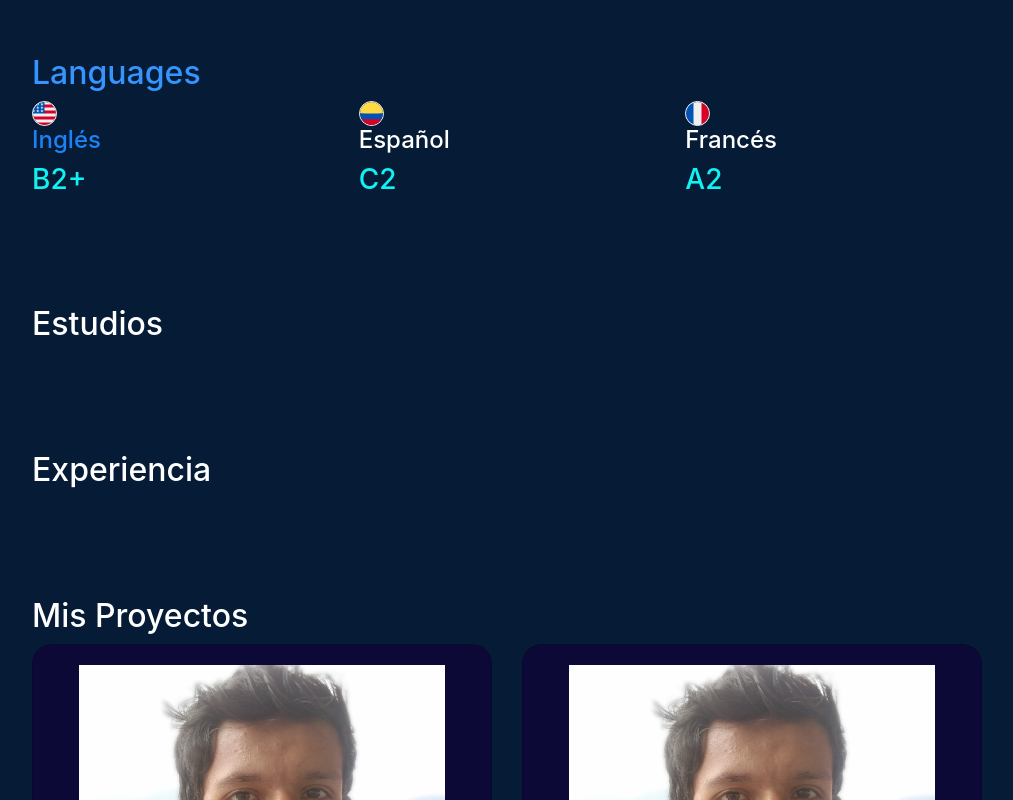
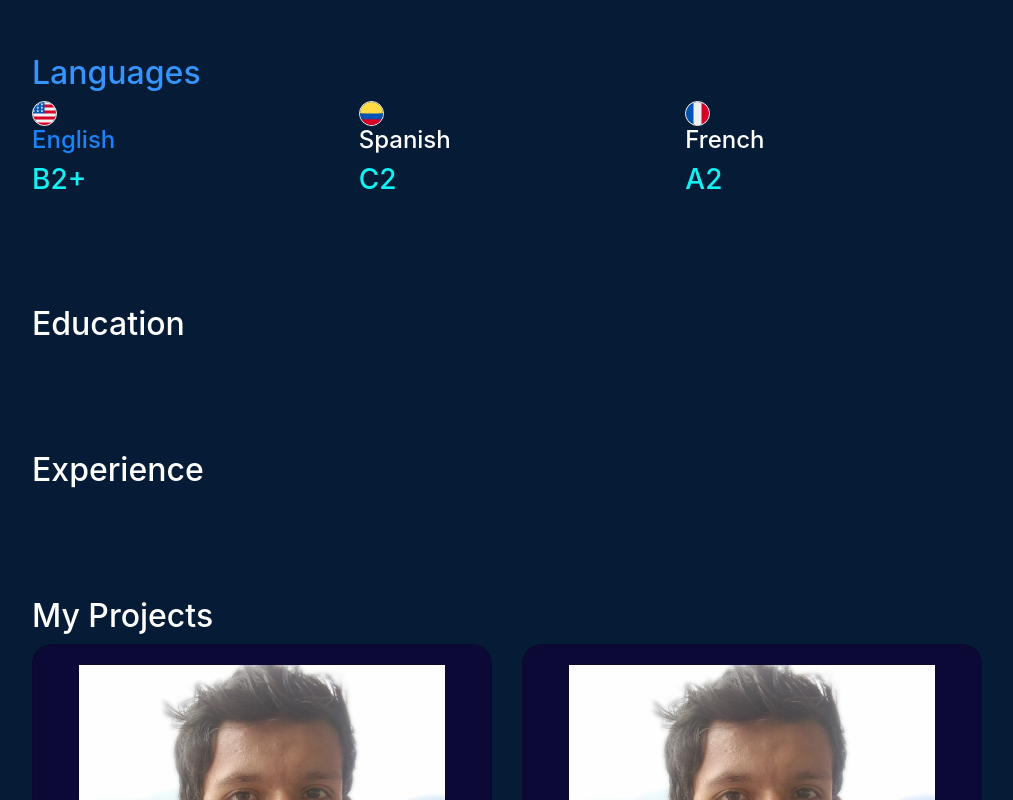
Before and after one commit to joelesdar/portfolio-nextjs, a React (Create React App) app: page / in a window 1280 px wide. Shown: the part 1680-2480 px from the top of the page, without its empty margins (133-1146 px from the left). Built offline with nearby package versions, Linux system fonts and the light colour scheme.

Commit message:
universal-cookies agregado, cookie de para el cambio de idioma funcionando

```diff
--- a/package.json
+++ b/package.json
@@ -28,6 +28,7 @@
     "react-i18next": "^11.15.4",
     "react-reveal": "^1.2.2",
     "react-scripts": "4.0.1",
+    "universal-cookie": "^4.0.4",
     "web-vitals": "^0.2.4"
   },
   "scripts": {
--- a/src/App.js
+++ b/src/App.js
@@ -3,13 +3,16 @@ import { useTranslation } from 'react-i18next';
 import Header from './components/Header';
 import Main from './components/Main';
 import './App.css';
+import Cookies from 'universal-cookie';
 
 function App() {
 
-  const [language, setLanguage] = useState('');
+  const cookies = new Cookies();
+  const [language, setLanguage] = useState(cookies.get('cookieLang'));
   const { t, i18n } = useTranslation();
+
   if(language === '') {
-    i18n.changeLanguage('es');
+    i18n.changeLanguage('en');
   } else {
     i18n.changeLanguage(language);
   }
--- a/src/components/Contact.jsx
+++ b/src/components/Contact.jsx
@@ -23,7 +23,7 @@ const Contact = () => {
 
     return (
         <StyledContact>
-                <h2>{t('title-contact')}</h2>
+            <h2>{t('title-contact')}</h2>
             <div className="row ">
                 <div className="col-12">
 
--- a/src/components/Header.jsx
+++ b/src/components/Header.jsx
@@ -9,6 +9,7 @@ import En from './icons/En';
 import Fr from './icons/Fr';
 import 'bootstrap/dist/css/bootstrap.min.css';
 import 'bootstrap/dist/js/bootstrap.bundle.min';
+import Cookies from 'universal-cookie';
 
 const StyledHeader = Styled.div`
     background-color: rgba(18, 18, 18, 0.75);
@@ -62,12 +63,14 @@ const StyledHeader = Styled.div`
 
 const Header = ({language, setLanguage}) => {
 
+    const cookies = new Cookies();
+
     const { t, i18n } = useTranslation();
 
     const ChangeLanguage = lang => {
-        setLanguage(lang);
+        // setLanguage(lang);
+        cookies.set('cookieLang', lang, {path: '/'});
         window.location.reload();
-        console.log("Cambio");
     }
 
     return (
```
Also changed, not shown: 2 other files (tests, documents, lock files or other folders).
